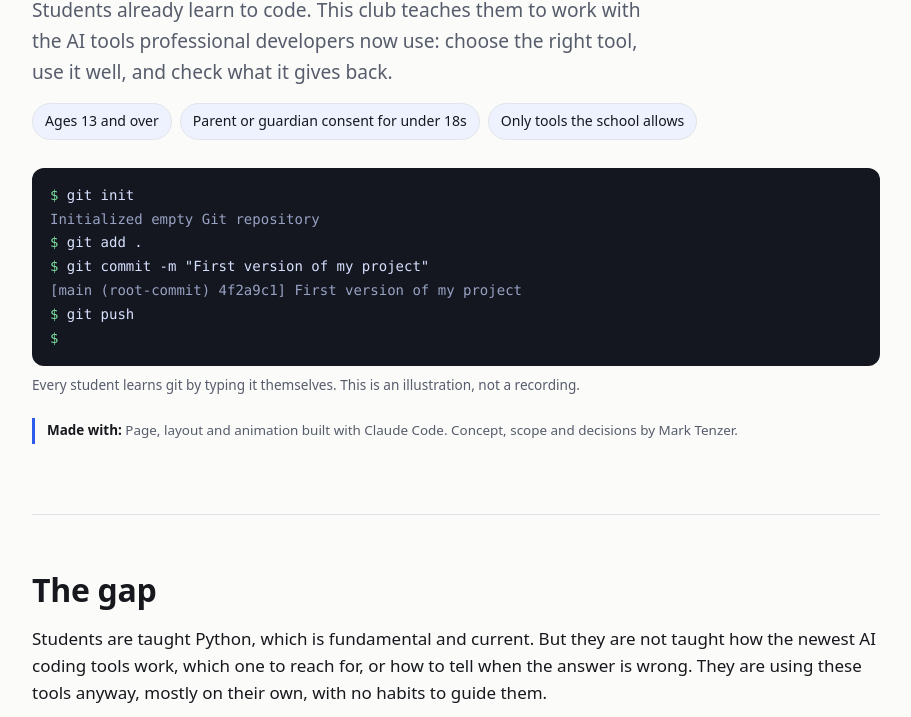
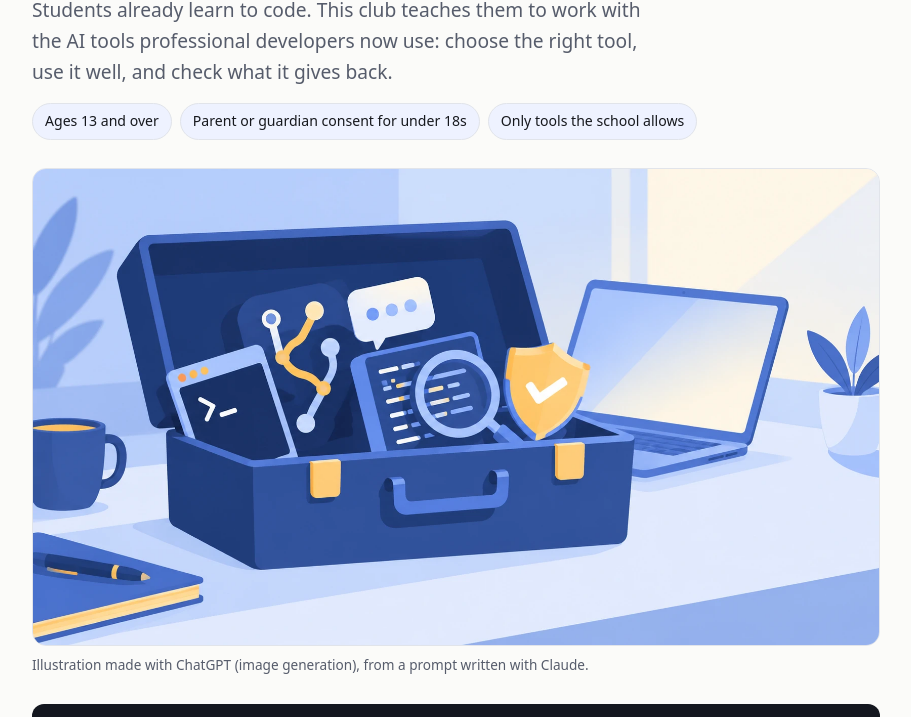
Before and after one commit to empty214/ai-pitch, a plain HTML site: page index.html in a window 1280 px wide. Shown: the part 245-962 px from the top of the page, without its empty margins (184-1095 px from the left). Drawn offline with Linux system fonts and the light colour scheme.

Commit message:
Add hero illustration and credit (v0.3)
Co-Authored-By: Claude Sonnet 5.5 <noreply@anthropic.com>

```diff
--- a/index.html
+++ b/index.html
@@ -43,6 +43,9 @@ a:focus-visible, button:focus-visible { outline: 3px solid var(--accent); outlin
 .term .cur { display: inline-block; width: 8px; height: 1em; background: var(--term-fg); vertical-align: text-bottom; animation: blink 1s steps(2) infinite; }
 @keyframes blink { 50% { opacity: 0; } }
 .cap { font-size: .85rem; color: var(--muted); margin-top: 8px; }
+.fig { margin: 28px 0 0; }
+.fig img { display: block; width: 100%; height: auto; border-radius: 14px; border: 1px solid var(--line); }
+.fig figcaption { font-size: .85rem; color: var(--muted); margin-top: 8px; }
 
 .grid { display: grid; gap: 14px; grid-template-columns: repeat(auto-fit, minmax(240px, 1fr)); margin-top: 20px; }
 .card { background: var(--card); border: 1px solid var(--line); border-radius: 12px; padding: 18px; }
@@ -101,6 +104,10 @@ footer { padding: 32px 0 56px; border-top: 1px solid var(--line); color: var(--m
   <h1>AI Workshop: a club for students who build.</h1>
   <p class="lead">Students already learn to code. This club teaches them to work with the AI tools professional developers now use: choose the right tool, use it well, and check what it gives back.</p>
   <div class="pill-row"><span class="pill">Ages 13 and over</span><span class="pill">Parent or guardian consent for under 18s</span><span class="pill">Only tools the school allows</span></div>
+  <figure class="fig">
+    <img src="media/hero.webp" width="1672" height="941" alt="A toolbox filled with digital tools: a terminal, a branching diagram, a chat bubble, a magnifying glass over code and a shield with a checkmark.">
+    <figcaption>Illustration made with ChatGPT (image generation), from a prompt written with Claude.</figcaption>
+  </figure>
   <div class="term" id="term" aria-label="Example of a student typing git commands" role="img"></div>
   <p class="cap">Every student learns git by typing it themselves. This is an illustration, not a recording.</p>
   <p class="made reveal"><b>Made with:</b> Page, layout and animation built with Claude Code. Concept, scope and decisions by Mark Tenzer.</p>
@@ -185,7 +192,7 @@ footer { padding: 32px 0 56px; border-top: 1px solid var(--line); color: var(--m
       <tr><th>Research on tools and age rules</th><td>Researched by Mark with Gemini. Age rules for several tools cross-checked with Claude's web search. Each provider's own terms are the source of truth</td></tr>
       <tr><th>Layout, animation, tool picker</th><td>Built with Claude Code as one self-contained file</td></tr>
       <tr><th>Version history and publishing</th><td>Git and GitHub, published with GitHub Pages</td></tr>
-      <tr><th>Images, voice, video</th><td>Coming in the next version, each credited to the tool that made it</td></tr>
+      <tr><th>Images, voice, video</th><td>Hero illustration: ChatGPT image generation, prompt written with Claude. More images and an animated explainer are coming, each credited to the tool that made it</td></tr>
     </table>
   </div>
   <p class="cap">No account is needed to view this page. It has no tracking and loads nothing from other sites.</p>
@@ -193,7 +200,7 @@ footer { padding: 32px 0 56px; border-top: 1px solid var(--line); color: var(--m
 
 </main>
 <footer>
-  <div class="wrap">AI Workshop proposal, version 0.2, 30 October 2026.</div>
+  <div class="wrap">AI Workshop proposal, version 0.3, 30 October 2026.</div>
 </footer>
 
 <script>
```
Also changed, not shown: media/hero.webp (added).
